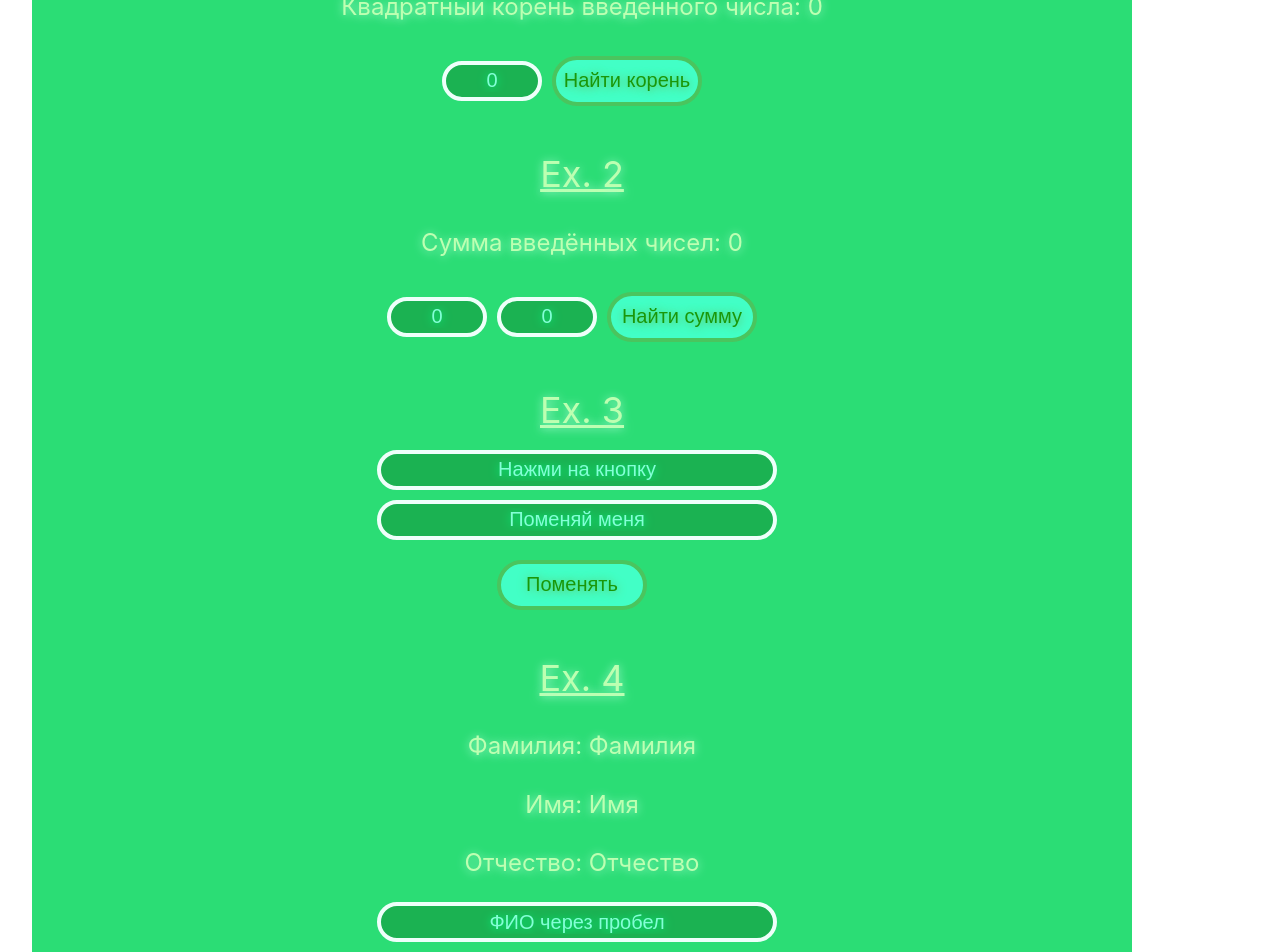
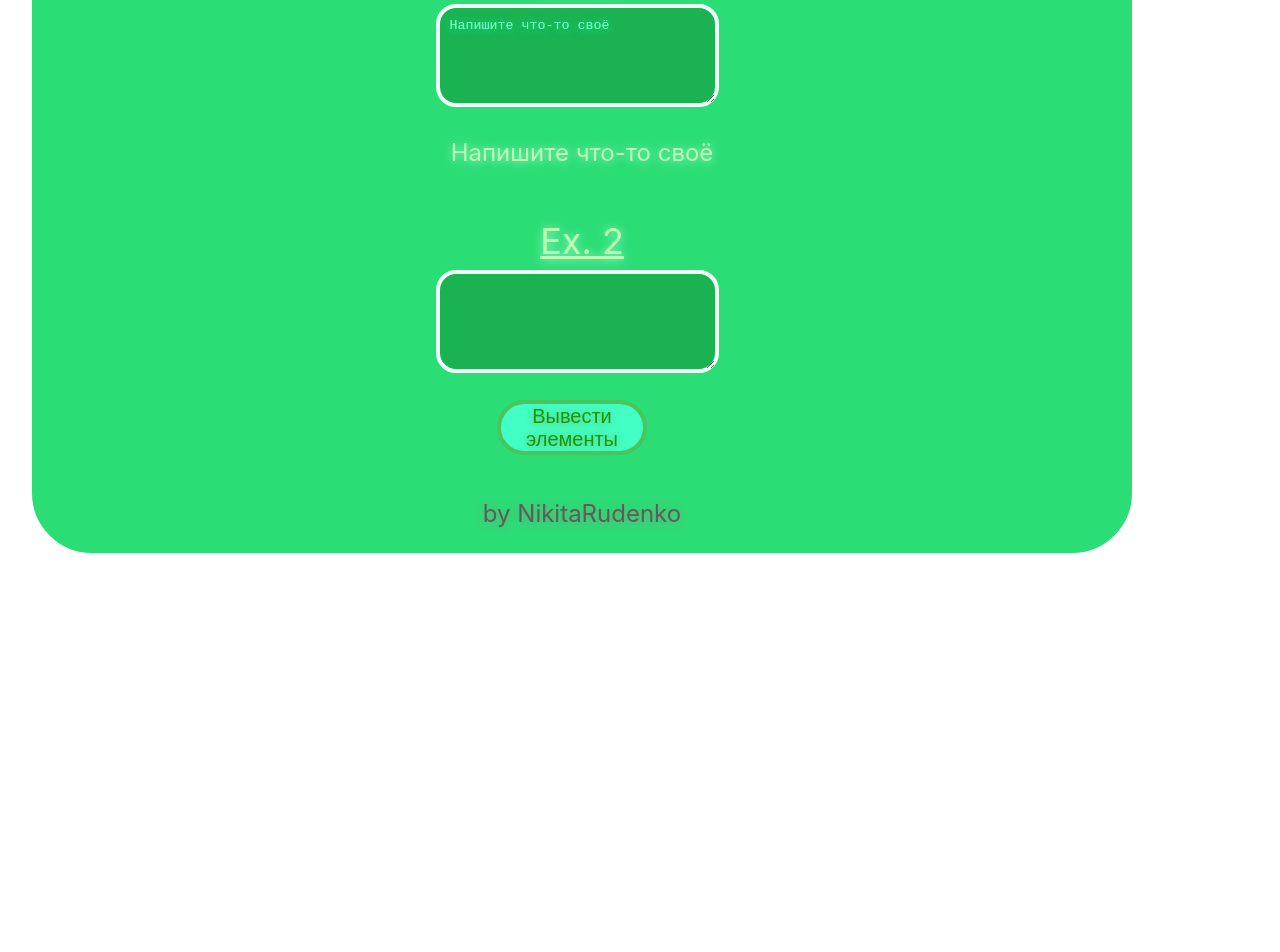
Before and after one commit to nickruden/vue3_base, a Vue app: page / in a window 1280 px wide. Shown: the part 160-1112 px from the top of the page. After the commit the page ends 800 px from the top, so only its background shows below. Built offline with nearby package versions, Linux system fonts and the light colour scheme.

Commit message:
Работа с textarea в Vue(Task_45)

```diff
--- a/src/App.vue
+++ b/src/App.vue
@@ -4,49 +4,18 @@
   data() {
     return {
       // Ex. 1
-      num1: 0,
-      sqrt: 0,
+      text1: 'Напишите что-то своё',
 
       // Ex. 2
-      num2: 0,
-      num3: 0,
-      sum: 0,
-
-      // Ex. 3
-      text1: 'Нажми на кнопку',
-      text2: 'Поменяй меня',
-
-      // Ex. 4
-      fio: 'ФИО через пробел',
-      fname: 'Фамилия',
-      lname: 'Имя',
-      sname: 'Отчество'
+      text2: '',
+      textarr: []
     }
   },
+
   methods: {
-    // Ex. 1
-    sqrtnum1: function() {
-      this.sqrt = Math.sqrt(this.num1);
-    },
-
     // Ex. 2
-    sumnum23: function() {
-      this.sum = Number(this.num2) + Number(this.num3);
-    },
-
-    // Ex. 3
-    swap: function() {
-      let t = this.text1
-      this.text1 = this.test2;
-      this.text2 = t;
-    },
-
-    // Ex. 4
-    outfio: function() {
-      let fios = this.fio.split(' ');
-      this.fname = fios[0];
-      this.lname = fios[1];
-      this.sname = fios[2];
+    textlist: function() {
+      this.textarr = this.text2.split();
     }
   }
 }
@@ -57,37 +26,19 @@
     <!-- Ex. 1 -->
     <div>
       <h2>Ex. 1</h2>
-      <p> Квадратный корень введённого числа: {{ sqrt }}</p>
-      <input v-model="num1">
-      <button @click="sqrtnum1">Найти корень</button>
+      <textarea v-model="text1" cols="30" rows="5"></textarea>
+      <p>{{ text1 }}</p>
     </div>
 
     <!-- Ex. 2 -->
     <div>
       <h2>Ex. 2</h2>
-      <p> Сумма введённых чисел: {{ sum }}</p>
-      <input v-model="num2">
-      <input v-model="num3">
-      <button @click="sumnum23">Найти сумму</button>
+      <textarea v-model="text2" cols="30" rows="5"></textarea> <br>
+      <button @click="textlist">Вывести элементы</button>
+      <ul v-for="item in textarr">
+        <li>{{ item }}</li>
+      </ul>
     </div>
-
-   <!-- Ex. 3 -->
-   <div>
-    <h2>Ex. 3</h2>
-    <input class="inptext" v-model="text1"> <br>
-    <input class="inptext" v-model="text2"> <br>
-    <button @click="swap">Поменять</button>
-   </div>
-
-   <!-- Ex. 4 -->
-   <div>
-    <h2>Ex. 4</h2>
-    <p>Фамилия: {{ fname }}</p>
-    <p>Имя: {{ lname }}</p>
-    <p>Отчество: {{ sname }}</p>
-    <input class="inpfio" v-model="fio"> <br>
-    <button @click="outfio">Вывести</button>
-   </div>
 
     <p id="endword">by NikitaRudenko</p>
   </div>
@@ -152,7 +103,7 @@
     font-size: 20px;
     text-shadow: 0px 1px 10px rgb(108, 180, 84);
     background-color: rgb(66, 255, 198);
-    height: 50px;
+    height: 55px;
     width: 150px;
     border: 4px solid rgb(74, 197, 94);
     border-radius: 40px;
@@ -203,6 +154,16 @@
     margin-right: 10px;
   }
 
+  #main textarea{
+    border-radius: 20px;
+    border: 4px solid rgb(238, 255, 250);
+    background-color: rgba(19, 151, 61, 0.616);
+    color: rgb(131, 255, 214);
+    text-shadow: 0px 1px 10px rgb(0, 255, 136);
+    padding: 10px;
+    margin-right: 10px;
+  }
+
   #endword{
     font-size: 30px;
     color: rgb(83, 100, 80);
```
